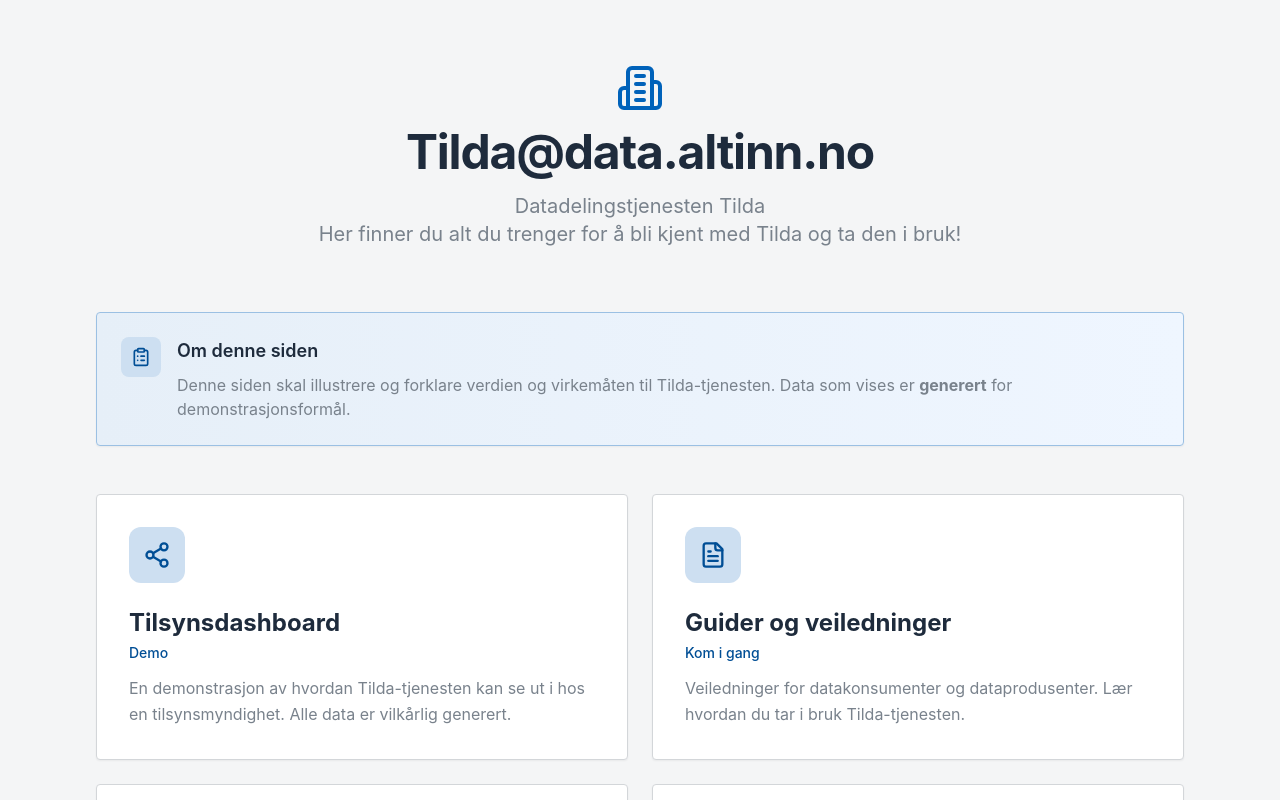
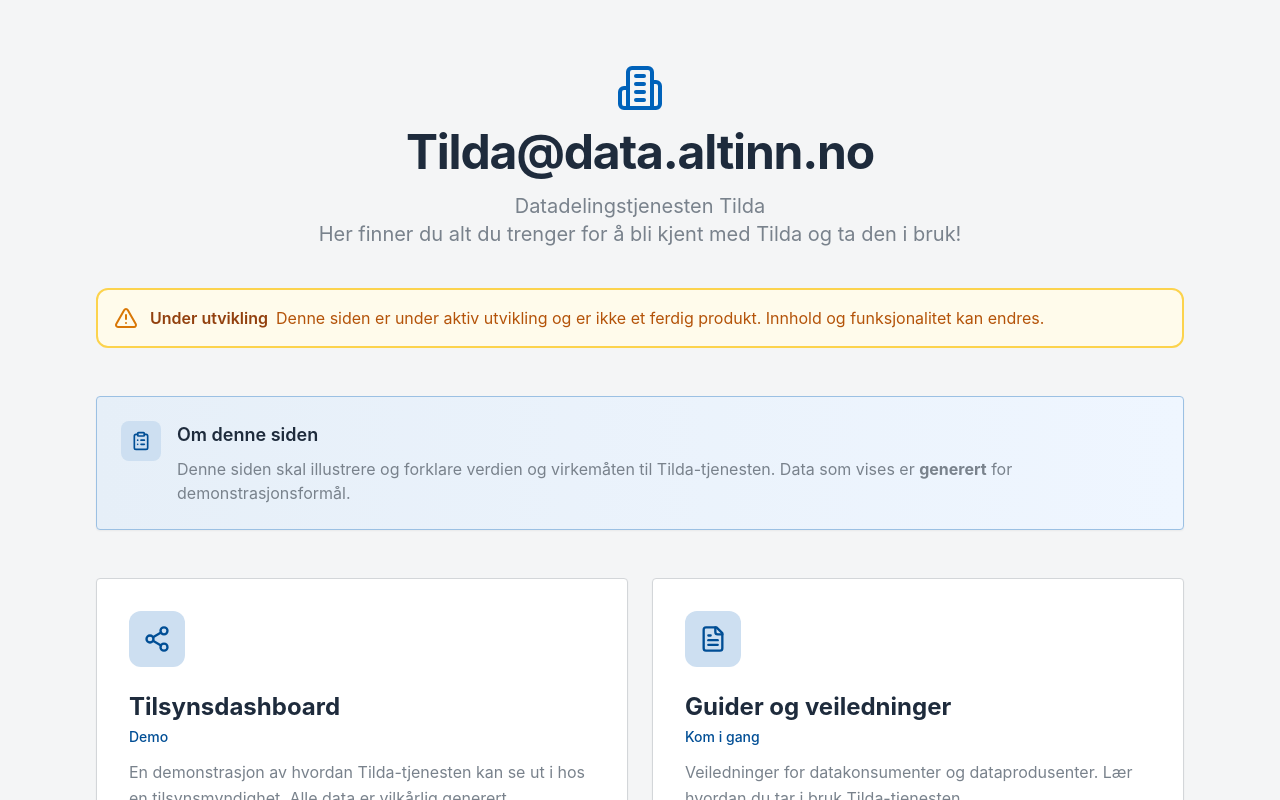
Before and after one commit to data-altinn-no/tilda-demo, a React (Vite) app: page /#/ in a window 1280 px wide. Shown: the top 800 px of the page. Built offline with nearby package versions, Linux system fonts and the light colour scheme; the HTML template or start-up script is replaced by a standard one.

Commit message:
add under development notice banner with AlertTriangle icon to LandingPage between about section and info section

```diff
--- a/src/pages/LandingPage.jsx
+++ b/src/pages/LandingPage.jsx
@@ -1,7 +1,7 @@
 import React from "react";
 import { Link } from "react-router-dom";
 import { motion } from "framer-motion";
-import { Share2, FileText, Building2, ClipboardList, Database, Mail } from "lucide-react";
+import { Share2, FileText, Building2, ClipboardList, Database, Mail, AlertTriangle } from "lucide-react";
 import { Footer } from "../components/layout";
 
 /**
@@ -91,6 +91,17 @@
               Datadelingstjenesten Tilda <br></br>
               Her finner du alt du trenger for å bli kjent med Tilda og ta den i bruk!
             </p>
+          </div>
+
+          {/* Under Development Notice */}
+          <div className="bg-amber-50 border-2 border-amber-300 rounded-xl p-4 flex items-center gap-3 -mt-6">
+            <AlertTriangle className="w-6 h-6 text-amber-600 flex-shrink-0" />
+            <div>
+              <span className="font-semibold text-amber-800">Under utvikling</span>
+              <span className="text-amber-700 ml-2">
+                Denne siden er under aktiv utvikling og er ikke et ferdig produkt. Innhold og funksjonalitet kan endres.
+              </span>
+            </div>
           </div>
 
           {/* Info Section */}
```
